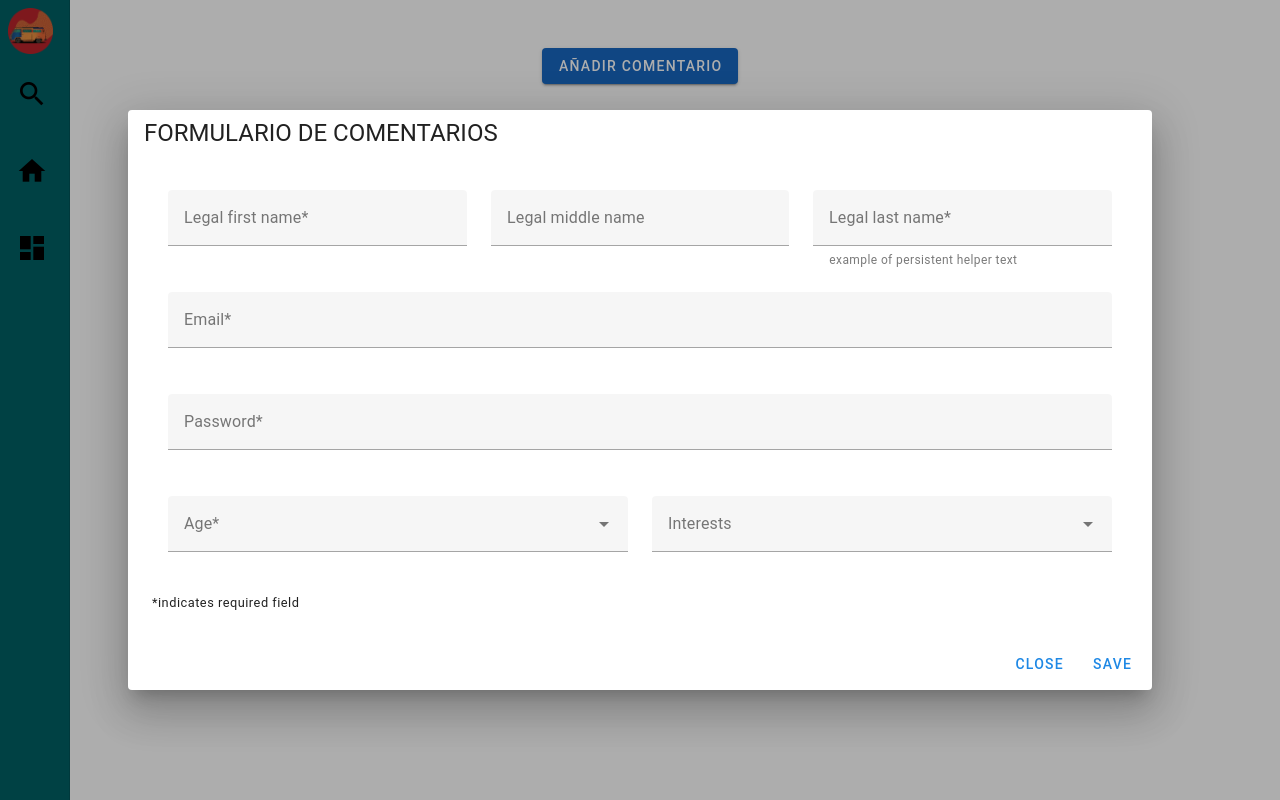
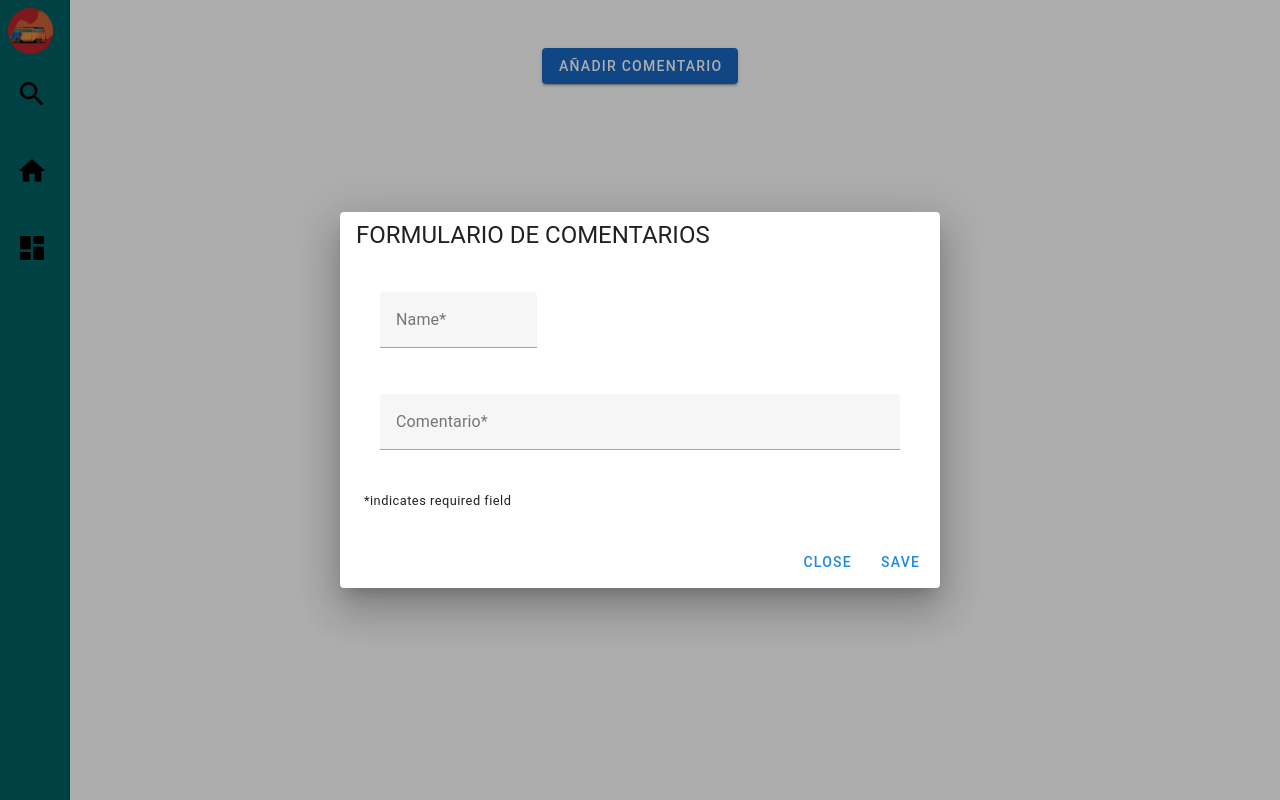
Before and after one commit to Carol21d/Personal-Project, a Vue app in the folder src/main/frontend/: page / in a window 1280 px wide. Both pictures are taken after a click on the button "AÑADIR COMENTARIO". Built offline with nearby package versions, Linux system fonts and the light colour scheme.

Commit message:
formulario para comentarios

```diff
--- a/src/main/frontend/src/components/Comentario.vue
+++ b/src/main/frontend/src/components/Comentario.vue
@@ -8,7 +8,7 @@
 
 <template>
     <v-row justify="center mt-12">
-            <v-dialog v-model="dialog" persistent width="1024">
+        <v-dialog v-model="dialog" persistent width="600px">
             <template v-slot:activator="{ props }">
                 <v-btn color="primary" v-bind="props">
                     AÑADIR COMENTARIO
@@ -22,29 +22,11 @@
                     <v-container>
                         <v-row>
                             <v-col cols="12" sm="6" md="4">
-                                    <v-text-field label="Legal first name*" required></v-text-field>
-                                </v-col>
-                                <v-col cols="12" sm="6" md="4">
-                                    <v-text-field label="Legal middle name"
-                                        hint="example of helper text only on focus"></v-text-field>
-                                </v-col>
-                                <v-col cols="12" sm="6" md="4">
-                                    <v-text-field label="Legal last name*" hint="example of persistent helper text"
-                                        persistent-hint required></v-text-field>
+                                <v-text-field label="Name*" required></v-text-field>
                             </v-col>
                             <v-col cols="12">
-                                    <v-text-field label="Email*" required></v-text-field>
-                                </v-col>
-                                <v-col cols="12">
-                                    <v-text-field label="Password*" type="password" required></v-text-field>
-                                </v-col>
-                                <v-col cols="12" sm="6">
-                                    <v-select :items="['0-17', '18-29', '30-54', '54+']" label="Age*" required></v-select>
-                                </v-col>
-                                <v-col cols="12" sm="6">
-                                    <v-autocomplete
-                                        :items="['Skiing', 'Ice hockey', 'Soccer', 'Basketball', 'Hockey', 'Reading', 'Writing', 'Coding', 'Basejump']"
-                                        label="Interests" multiple></v-autocomplete>
+                                <v-textarea v-model="comentario" auto-grow variant="filled" color="deep-purple"
+                                    label="Comentario*" rows="1"></v-textarea>
                             </v-col>
                         </v-row>
                     </v-container>
```
Lines whose indentation alone changed are shown as unchanged.
